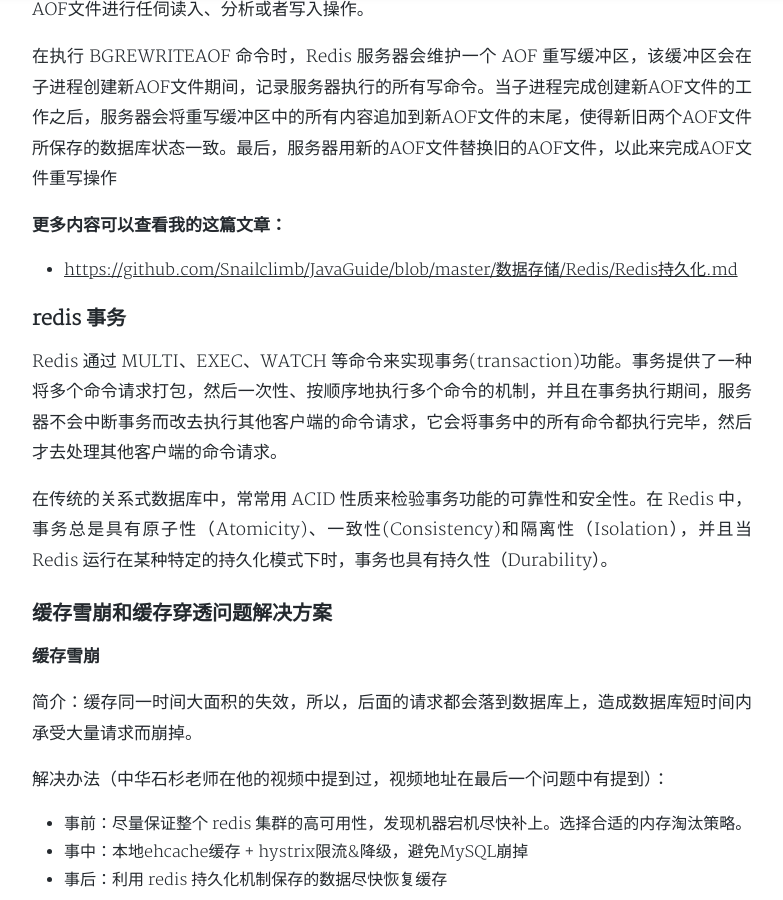
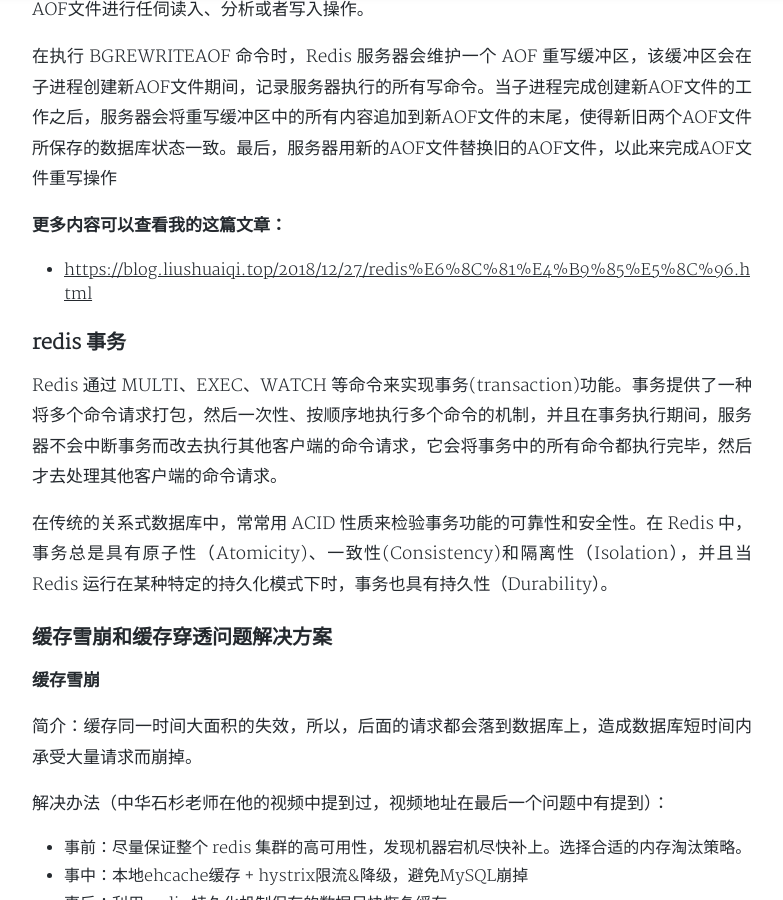
Before and after one commit to lsq2020/lsq2020.github.io, a Jekyll site: the page built from _posts/2018-12-26-redis学习.md, in a window 1280 px wide and 900 px high, scrolled down 7966 px. Shown: the whole window, without its empty margins (248-1031 px from the left). Built offline with Jekyll 4.4.1, drawn with Linux system fonts in a browser that asks for light colours; nearby versions of some CDN libraries; a style sheet for code colours, icons or effects is not loaded; some of the changed lines change nothing that is shown.

Commit message:
redis 学习

```diff
--- a/_posts/2018-12-26-redis学习.md
+++ b/_posts/2018-12-26-redis学习.md
@@ -237,7 +237,7 @@ AOF重写是一个有歧义的名字，该功能是通过读取数据库中的
 
 **更多内容可以查看我的这篇文章：**
 
-- [https://github.com/Snailclimb/JavaGuide/blob/master/数据存储/Redis/Redis持久化.md](https://github.com/Snailclimb/JavaGuide/blob/master/数据存储/Redis/Redis持久化.md)
+- [https://blog.liushuaiqi.top/2018/12/27/redis%E6%8C%81%E4%B9%85%E5%8C%96.html](https://blog.liushuaiqi.top/2018/12/27/redis%E6%8C%81%E4%B9%85%E5%8C%96.html)
 
 
 ### redis 事务
```
